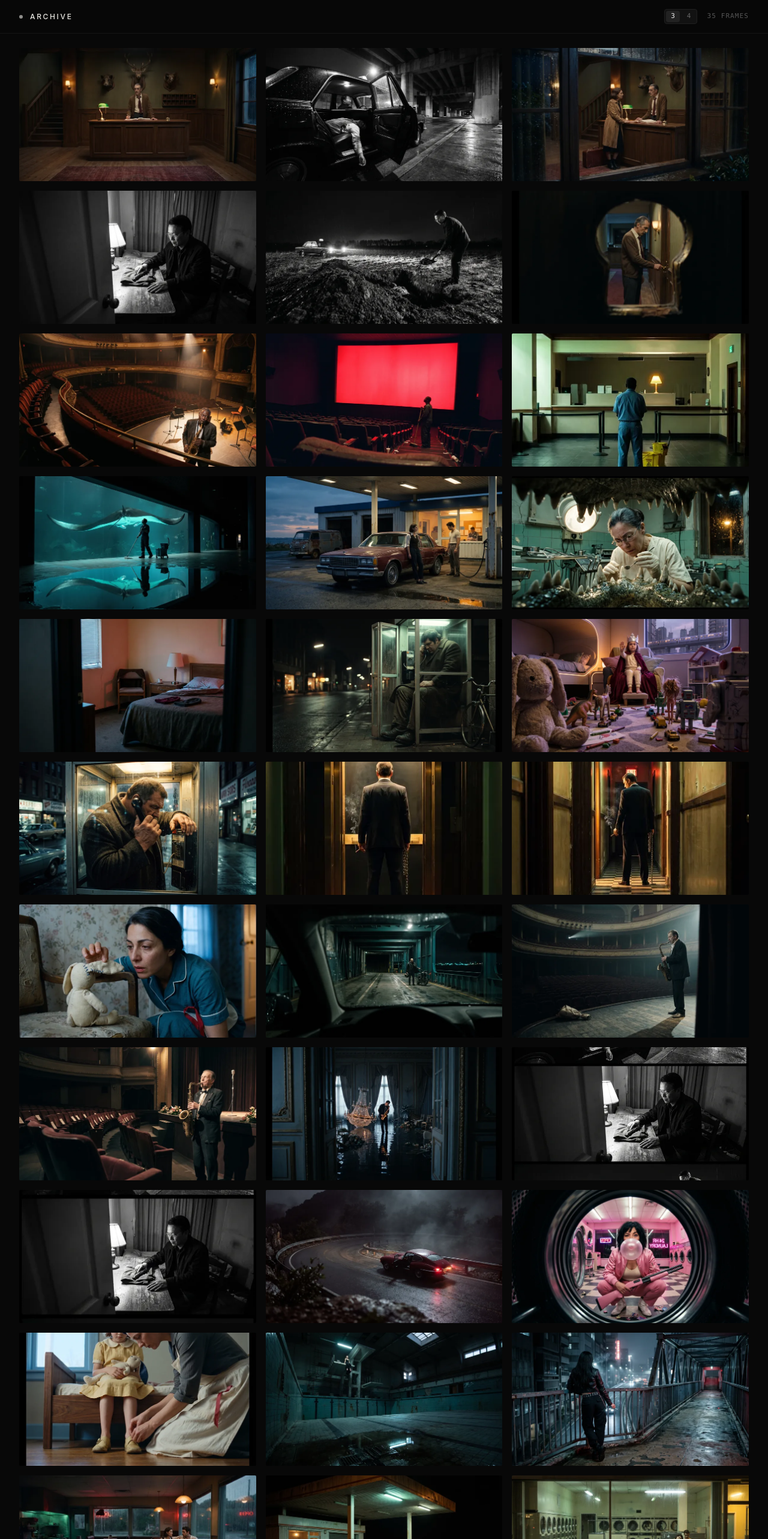
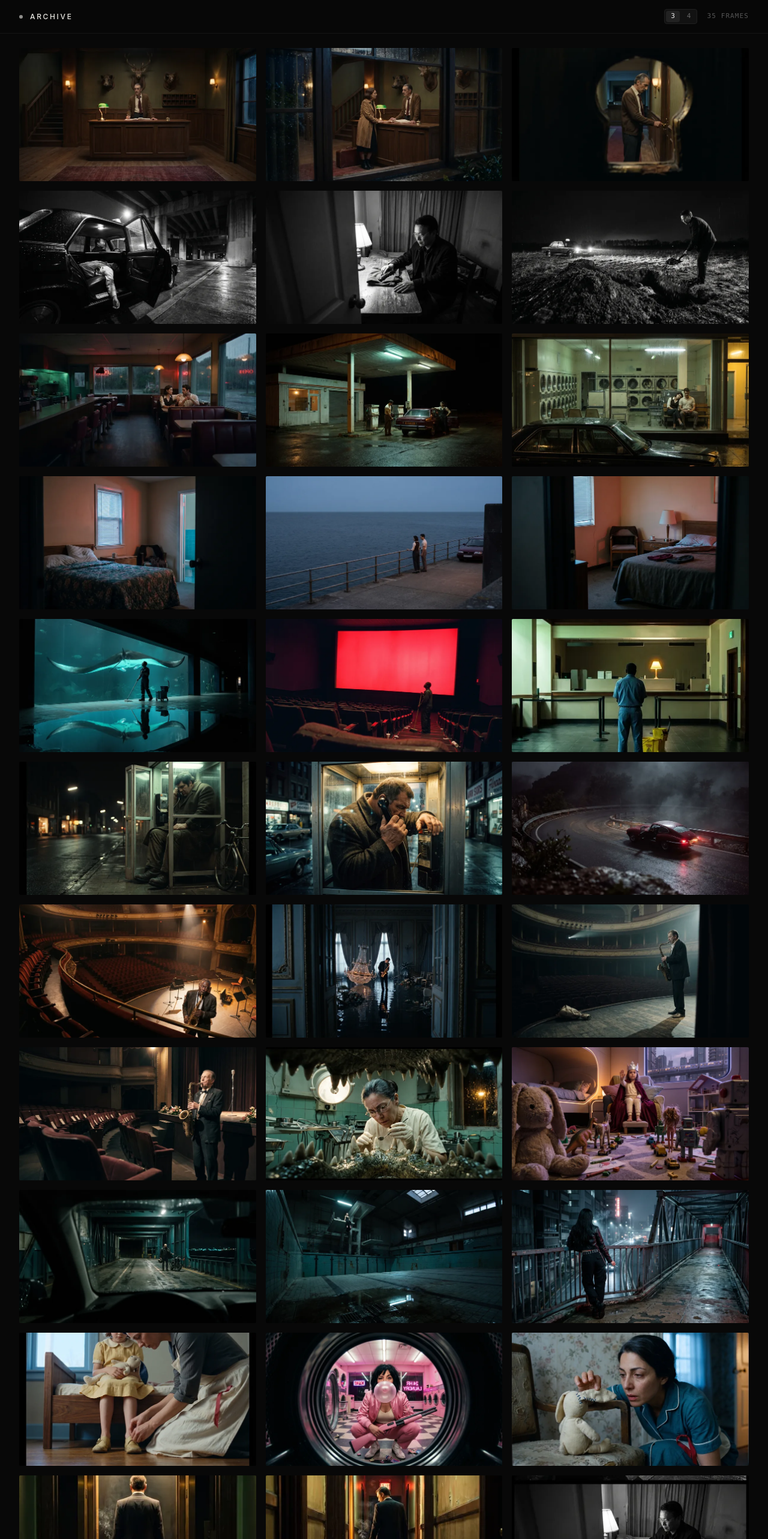
Before and after one commit to alielmayyah/dreamscape9k, a React (Vite) app in the folder code/: page / in a window 1280 px wide. Shown: the top 2566 px of the page at 60% size. Built offline with nearby package versions, Linux system fonts and the light colour scheme.

Commit message:
style: remove hover text and group series side-by-side without theme names

```diff
--- a/code/src/components/ArtworkItem.tsx
+++ b/code/src/components/ArtworkItem.tsx
@@ -27,7 +27,7 @@ export const ArtworkItem: React.FC<ArtworkItemProps> = ({
           onSelect(artwork, index);
         }
       }}
-      aria-label={`View ${artwork.title}`}
+      aria-label={`View frame ${index + 1}`}
       className="group relative aspect-[16/9] w-full overflow-hidden rounded-[2px] bg-[#0e0e0e] cursor-pointer select-none focus:outline-none focus:ring-1 focus:ring-[#888]"
     >
       {/* Skeleton / Placeholder */}
@@ -38,7 +38,7 @@ export const ArtworkItem: React.FC<ArtworkItemProps> = ({
       {/* Image */}
       <img
         src={artwork.thumb || artwork.src}
-        alt={artwork.alt || artwork.title}
+        alt={artwork.alt || `Frame ${index + 1}`}
         onLoad={() => setLoaded(true)}
         loading={priority ? 'eager' : 'lazy'}
         decoding="async"
@@ -46,16 +46,6 @@ export const ArtworkItem: React.FC<ArtworkItemProps> = ({
           loaded ? 'opacity-100' : 'opacity-0'
         } transition-opacity duration-300`}
       />
-
-      {/* Discreet Hover Vignette & Tiny Title */}
-      <div className="absolute inset-0 bg-gradient-to-t from-black/75 via-transparent to-transparent opacity-0 group-hover:opacity-100 transition-opacity duration-300 flex items-end justify-between p-3.5 pointer-events-none">
-        <span className="text-[12px] text-[#ededed] font-light tracking-wide truncate max-w-[80%]">
-          {artwork.title}
-        </span>
-        <span className="text-[10px] text-[#888] font-mono tracking-wider">
-          {String(index + 1).padStart(2, '0')}
-        </span>
-      </div>
     </div>
   );
 };
--- a/code/src/data/artworks.ts
+++ b/code/src/data/artworks.ts
@@ -3,352 +3,352 @@ import { Artwork } from '../types/artwork';
 export const ARTWORKS_DATA: Artwork[] = [
   {
     "id": "frame-001",
-    "title": "The Hotel Owner",
+    "title": "Frame 001",
     "src": "images/artwork/01_Hotel_Owner.jpg",
     "thumb": "images/thumbs/01_Hotel_Owner.webp",
-    "alt": "The Hotel Owner",
+    "alt": "Cinematic frame 001",
     "aspectRatio": "16:9",
     "width": 2752,
     "height": 1536
   },
   {
     "id": "frame-002",
-    "title": "The Night Fare",
-    "src": "images/artwork/01_The_Taxi.jpg",
-    "thumb": "images/thumbs/01_The_Taxi.webp",
-    "alt": "The Night Fare",
+    "title": "Frame 002",
+    "src": "images/artwork/02_The_Guest.jpg",
+    "thumb": "images/thumbs/02_The_Guest.webp",
+    "alt": "Cinematic frame 002",
     "aspectRatio": "16:9",
     "width": 2752,
     "height": 1536
   },
   {
     "id": "frame-003",
-    "title": "The Corridor",
-    "src": "images/artwork/02_The_Guest.jpg",
-    "thumb": "images/thumbs/02_The_Guest.webp",
-    "alt": "The Corridor",
+    "title": "Frame 003",
+    "src": "images/artwork/03_The_Keyhole.jpg",
+    "thumb": "images/thumbs/03_The_Keyhole.webp",
+    "alt": "Cinematic frame 003",
     "aspectRatio": "16:9",
     "width": 2752,
     "height": 1536
   },
   {
     "id": "frame-004",
-    "title": "The Trunk",
-    "src": "images/artwork/02_The_Preparation.jpg",
-    "thumb": "images/thumbs/02_The_Preparation.webp",
-    "alt": "The Trunk",
+    "title": "Frame 004",
+    "src": "images/artwork/01_The_Taxi.jpg",
+    "thumb": "images/thumbs/01_The_Taxi.webp",
+    "alt": "Cinematic frame 004",
     "aspectRatio": "16:9",
     "width": 2752,
     "height": 1536
   },
   {
     "id": "frame-005",
-    "title": "The Burial",
-    "src": "images/artwork/03_The_Burial.jpg",
-    "thumb": "images/thumbs/03_The_Burial.webp",
-    "alt": "The Burial",
+    "title": "Frame 005",
+    "src": "images/artwork/02_The_Preparation.jpg",
+    "thumb": "images/thumbs/02_The_Preparation.webp",
+    "alt": "Cinematic frame 005",
     "aspectRatio": "16:9",
     "width": 2752,
     "height": 1536
   },
   {
     "id": "frame-006",
-    "title": "The Keyhole",
-    "src": "images/artwork/03_The_Keyhole.jpg",
-    "thumb": "images/thumbs/03_The_Keyhole.webp",
-    "alt": "The Keyhole",
+    "title": "Frame 006",
+    "src": "images/artwork/03_The_Burial.jpg",
+    "thumb": "images/thumbs/03_The_Burial.webp",
+    "alt": "Cinematic frame 006",
     "aspectRatio": "16:9",
     "width": 2752,
     "height": 1536
   },
   {
     "id": "frame-007",
-    "title": "The Blind Virtuoso",
-    "src": "images/artwork/Blind_man_playing_saxophone_8c4ad347_2K.jpg",
-    "thumb": "images/thumbs/Blind_man_playing_saxophone_8c4ad347_2K.webp",
-    "alt": "The Blind Virtuoso",
+    "title": "Frame 007",
+    "src": "images/artwork/diner_wide.png",
+    "thumb": "images/thumbs/diner_wide.webp",
+    "alt": "Cinematic frame 007",
     "aspectRatio": "16:9",
-    "width": 2752,
-    "height": 1536
+    "width": 3840,
+    "height": 2144
   },
   {
     "id": "frame-008",
-    "title": "The Red Monolith",
-    "src": "images/artwork/Cleaner_standing_before_red_screen_9c0e8adf_2K.jpg",
-    "thumb": "images/thumbs/Cleaner_standing_before_red_screen_9c0e8adf_2K.webp",
-    "alt": "The Red Monolith",
+    "title": "Frame 008",
+    "src": "images/artwork/gas_station.png",
+    "thumb": "images/thumbs/gas_station.webp",
+    "alt": "Cinematic frame 008",
     "aspectRatio": "16:9",
-    "width": 2752,
-    "height": 1536
+    "width": 3840,
+    "height": 2144
   },
   {
     "id": "frame-009",
-    "title": "The Marble Lobby",
-    "src": "images/artwork/Cleaner_standing_in_bank_lobby_2K_20261025213634.jpg",
-    "thumb": "images/thumbs/Cleaner_standing_in_bank_lobby_2K_20261025213634.webp",
-    "alt": "The Marble Lobby",
-    "aspectRatio": "9:16",
-    "width": 1536,
-    "height": 2752
+    "title": "Frame 009",
+    "src": "images/artwork/laundromat.png",
+    "thumb": "images/thumbs/laundromat.webp",
+    "alt": "Cinematic frame 009",
+    "aspectRatio": "16:9",
+    "width": 3840,
+    "height": 2144
   },
   {
     "id": "frame-010",
-    "title": "The Manta Observation",
-    "src": "images/artwork/Cleaner_watches_manta_ray_8aedc3d1_2K.jpg",
-    "thumb": "images/thumbs/Cleaner_watches_manta_ray_8aedc3d1_2K.webp",
-    "alt": "The Manta Observation",
+    "title": "Frame 010",
+    "src": "images/artwork/motel.png",
+    "thumb": "images/thumbs/motel.webp",
+    "alt": "Cinematic frame 010",
     "aspectRatio": "16:9",
-    "width": 2752,
-    "height": 1536
+    "width": 3840,
+    "height": 2144
   },
   {
     "id": "frame-011",
-    "title": "The Waypoint",
-    "src": "images/artwork/Couple_fueling_car_at_station_2K_20261026201551.jpg",
-    "thumb": "images/thumbs/Couple_fueling_car_at_station_2K_20261026201551.webp",
-    "alt": "The Waypoint",
+    "title": "Frame 011",
+    "src": "images/artwork/pier.png",
+    "thumb": "images/thumbs/pier.webp",
+    "alt": "Cinematic frame 011",
     "aspectRatio": "16:9",
-    "width": 2752,
-    "height": 1536
+    "width": 3840,
+    "height": 2144
   },
   {
     "id": "frame-012",
-    "title": "The Examination",
-    "src": "images/artwork/Dentist_examines_crocodile_teeth_1042c9dd_2K.jpg",
-    "thumb": "images/thumbs/Dentist_examines_crocodile_teeth_1042c9dd_2K.webp",
-    "alt": "The Examination",
+    "title": "Frame 012",
+    "src": "images/artwork/Empty_motel_room_at_dawn_2K_20261026175801.jpg",
+    "thumb": "images/thumbs/Empty_motel_room_at_dawn_2K_20261026175801.webp",
+    "alt": "Cinematic frame 012",
     "aspectRatio": "16:9",
     "width": 2752,
     "height": 1536
   },
   {
     "id": "frame-013",
-    "title": "Motel at Dawn",
-    "src": "images/artwork/Empty_motel_room_at_dawn_2K_20261026175801.jpg",
-    "thumb": "images/thumbs/Empty_motel_room_at_dawn_2K_20261026175801.webp",
-    "alt": "Motel at Dawn",
+    "title": "Frame 013",
+    "src": "images/artwork/Cleaner_watches_manta_ray_8aedc3d1_2K.jpg",
+    "thumb": "images/thumbs/Cleaner_watches_manta_ray_8aedc3d1_2K.webp",
+    "alt": "Cinematic frame 013",
     "aspectRatio": "16:9",
     "width": 2752,
     "height": 1536
   },
   {
     "id": "frame-014",
-    "title": "The Phone Booth I",
-    "src": "images/artwork/Giant_man_using_phone_booth_d05b8b59_2K.jpg",
-    "thumb": "images/thumbs/Giant_man_using_phone_booth_d05b8b59_2K.webp",
-    "alt": "The Phone Booth I",
+    "title": "Frame 014",
+    "src": "images/artwork/Cleaner_standing_before_red_screen_9c0e8adf_2K.jpg",
+    "thumb": "images/thumbs/Cleaner_standing_before_red_screen_9c0e8adf_2K.webp",
+    "alt": "Cinematic frame 014",
     "aspectRatio": "16:9",
     "width": 2752,
     "height": 1536
   },
   {
     "id": "frame-015",
-    "title": "The Royal Decree",
-    "src": "images/artwork/Girl_issuing_royal_command_7aedcbd5_2K.jpg",
-    "thumb": "images/thumbs/Girl_issuing_royal_command_7aedcbd5_2K.webp",
-    "alt": "The Royal Decree",
-    "aspectRatio": "16:9",
-    "width": 2752,
-    "height": 1536
+    "title": "Frame 015",
+    "src": "images/artwork/Cleaner_standing_in_bank_lobby_2K_20261025213634.jpg",
+    "thumb": "images/thumbs/Cleaner_standing_in_bank_lobby_2K_20261025213634.webp",
+    "alt": "Cinematic frame 015",
+    "aspectRatio": "9:16",
+    "width": 1536,
+    "height": 2752
   },
   {
     "id": "frame-016",
-    "title": "The Phone Booth II",
-    "src": "images/artwork/Large_man_using_phone_booth_90f031b6_2K.jpg",
-    "thumb": "images/thumbs/Large_man_using_phone_booth_90f031b6_2K.webp",
-    "alt": "The Phone Booth II",
+    "title": "Frame 016",
+    "src": "images/artwork/Giant_man_using_phone_booth_d05b8b59_2K.jpg",
+    "thumb": "images/thumbs/Giant_man_using_phone_booth_d05b8b59_2K.webp",
+    "alt": "Cinematic frame 016",
     "aspectRatio": "16:9",
     "width": 2752,
     "height": 1536
   },
   {
     "id": "frame-017",
-    "title": "Between Floors",
-    "src": "images/artwork/Man_standing_in_elevator_2K_20261025214917.jpg",
-    "thumb": "images/thumbs/Man_standing_in_elevator_2K_20261025214917.webp",
-    "alt": "Between Floors",
-    "aspectRatio": "9:16",
-    "width": 1536,
-    "height": 2752
+    "title": "Frame 017",
+    "src": "images/artwork/Large_man_using_phone_booth_90f031b6_2K.jpg",
+    "thumb": "images/thumbs/Large_man_using_phone_booth_90f031b6_2K.webp",
+    "alt": "Cinematic frame 017",
+    "aspectRatio": "16:9",
+    "width": 2752,
+    "height": 1536
   },
   {
     "id": "frame-018",
-    "title": "The Red Hallway",
-    "src": "images/artwork/Man_standing_in_restaurant_hallway_2K_20261025212734.jpg",
-    "thumb": "images/thumbs/Man_standing_in_restaurant_hallway_2K_20261025212734.webp",
-    "alt": "The Red Hallway",
-    "aspectRatio": "9:16",
-    "width": 1536,
-    "height": 2752
+    "title": "Frame 018",
+    "src": "images/artwork/Vintage_sports_car_on_road_399544d4_2K.jpg",
+    "thumb": "images/thumbs/Vintage_sports_car_on_road_399544d4_2K.webp",
+    "alt": "Cinematic frame 018",
+    "aspectRatio": "16:9",
+    "width": 2752,
+    "height": 1536
   },
   {
     "id": "frame-019",
-    "title": "The Seamstress",
-    "src": "images/artwork/Mara_examining_repaired_cloth_ra__2K_20261026154918.jpg",
-    "thumb": "images/thumbs/Mara_examining_repaired_cloth_ra__2K_20261026154918.webp",
-    "alt": "The Seamstress",
+    "title": "Frame 019",
+    "src": "images/artwork/Blind_man_playing_saxophone_8c4ad347_2K.jpg",
+    "thumb": "images/thumbs/Blind_man_playing_saxophone_8c4ad347_2K.webp",
+    "alt": "Cinematic frame 019",
     "aspectRatio": "16:9",
     "width": 2752,
     "height": 1536
   },
   {
     "id": "frame-020",
-    "title": "Ferry Crossing",
-    "src": "images/artwork/Motorcyclist_standing_on_ferry_deck_e65a98f8_2K.jpg",
-    "thumb": "images/thumbs/Motorcyclist_standing_on_ferry_deck_e65a98f8_2K.webp",
-    "alt": "Ferry Crossing",
+    "title": "Frame 020",
+    "src": "images/artwork/Saxophonist_playing_in_flooded_b__9f5c6de1_2K.jpg",
+    "thumb": "images/thumbs/Saxophonist_playing_in_flooded_b__9f5c6de1_2K.webp",
+    "alt": "Cinematic frame 020",
     "aspectRatio": "16:9",
     "width": 2752,
     "height": 1536
   },
   {
     "id": "frame-021",
-    "title": "Solitary Rehearsal I",
+    "title": "Frame 021",
     "src": "images/artwork/Saxophonist_playing_in_empty_the__9a7bc80f_2K.jpg",
     "thumb": "images/thumbs/Saxophonist_playing_in_empty_the__9a7bc80f_2K.webp",
-    "alt": "Solitary Rehearsal I",
+    "alt": "Cinematic frame 021",
     "aspectRatio": "16:9",
     "width": 2752,
     "height": 1536
   },
   {
     "id": "frame-022",
-    "title": "Solitary Rehearsal II",
+    "title": "Frame 022",
     "src": "images/artwork/Saxophonist_playing_in_empty_the__f2e9faeb_2K.jpg",
     "thumb": "images/thumbs/Saxophonist_playing_in_empty_the__f2e9faeb_2K.webp",
-    "alt": "Solitary Rehearsal II",
+    "alt": "Cinematic frame 022",
     "aspectRatio": "16:9",
     "width": 2752,
     "height": 1536
   },
   {
     "id": "frame-023",
-    "title": "Submerged Suite",
-    "src": "images/artwork/Saxophonist_playing_in_flooded_b__9f5c6de1_2K.jpg",
-    "thumb": "images/thumbs/Saxophonist_playing_in_flooded_b__9f5c6de1_2K.webp",
-    "alt": "Submerged Suite",
+    "title": "Frame 023",
+    "src": "images/artwork/Dentist_examines_crocodile_teeth_1042c9dd_2K.jpg",
+    "thumb": "images/thumbs/Dentist_examines_crocodile_teeth_1042c9dd_2K.webp",
+    "alt": "Cinematic frame 023",
     "aspectRatio": "16:9",
     "width": 2752,
     "height": 1536
   },
   {
     "id": "frame-024",
-    "title": "The Taxi: Contact Sheet",
-    "src": "images/artwork/TAXI_Instagram_Grid_1080x1350.jpg",
-    "thumb": "images/thumbs/TAXI_Instagram_Grid_1080x1350.webp",
-    "alt": "The Taxi: Contact Sheet",
-    "aspectRatio": "4:5",
-    "width": 1080,
-    "height": 1350
+    "title": "Frame 024",
+    "src": "images/artwork/Girl_issuing_royal_command_7aedcbd5_2K.jpg",
+    "thumb": "images/thumbs/Girl_issuing_royal_command_7aedcbd5_2K.webp",
+    "alt": "Cinematic frame 024",
+    "aspectRatio": "16:9",
+    "width": 2752,
+    "height": 1536
   },
   {
     "id": "frame-025",
-    "title": "The Taxi: Triptych Column",
-    "src": "images/artwork/TAXI_Instagram_Story_1080x1920.jpg",
-    "thumb": "images/thumbs/TAXI_Instagram_Story_1080x1920.webp",
-    "alt": "The Taxi: Triptych Column",
-    "aspectRatio": "9:16",
-    "width": 1080,
-    "height": 1920
+    "title": "Frame 025",
+    "src": "images/artwork/Motorcyclist_standing_on_ferry_deck_e65a98f8_2K.jpg",
+    "thumb": "images/thumbs/Motorcyclist_standing_on_ferry_deck_e65a98f8_2K.webp",
+    "alt": "Cinematic frame 025",
+    "aspectRatio": "16:9",
+    "width": 2752,
+    "height": 1536
   },
   {
     "id": "frame-026",
-    "title": "Gran Turismo",
-    "src": "images/artwork/Vintage_sports_car_on_road_399544d4_2K.jpg",
-    "thumb": "images/thumbs/Vintage_sports_car_on_road_399544d4_2K.webp",
-    "alt": "Gran Turismo",
+    "title": "Frame 026",
+    "src": "images/artwork/Woman_sitting_on_diving_platform_28257862_2K.jpg",
+    "thumb": "images/thumbs/Woman_sitting_on_diving_platform_28257862_2K.webp",
+    "alt": "Cinematic frame 026",
     "aspectRatio": "16:9",
     "width": 2752,
     "height": 1536
   },
   {
     "id": "frame-027",
-    "title": "Bubblegum Noir",
-    "src": "images/artwork/Woman_blowing_bubblegum_with_sho__323f6334_2K.jpg",
-    "thumb": "images/thumbs/Woman_blowing_bubblegum_with_sho__323f6334_2K.webp",
-    "alt": "Bubblegum Noir",
+    "title": "Frame 027",
+    "src": "images/artwork/Woman_smoking_on_bridge_2K_20261027211349.jpg",
+    "thumb": "images/thumbs/Woman_smoking_on_bridge_2K_20261027211349.webp",
+    "alt": "Cinematic frame 027",
     "aspectRatio": "16:9",
     "width": 2752,
     "height": 1536
   },
   {
     "id": "frame-028",
-    "title": "Velvet Ritual",
+    "title": "Frame 028",
     "src": "images/artwork/Woman_fastening_shoe_on_girl_2K_20261026154816.jpg",
     "thumb": "images/thumbs/Woman_fastening_shoe_on_girl_2K_20261026154816.webp",
-    "alt": "Velvet Ritual",
+    "alt": "Cinematic frame 028",
     "aspectRatio": "16:9",
     "width": 2752,
     "height": 1536
   },
   {
     "id": "frame-029",
-    "title": "The Diving Platform",
-    "src": "images/artwork/Woman_sitting_on_diving_platform_28257862_2K.jpg",
-    "thumb": "images/thumbs/Woman_sitting_on_diving_platform_28257862_2K.webp",
-    "alt": "The Diving Platform",
+    "title": "Frame 029",
+    "src": "images/artwork/Woman_blowing_bubblegum_with_sho__323f6334_2K.jpg",
+    "thumb": "images/thumbs/Woman_blowing_bubblegum_with_sho__323f6334_2K.webp",
+    "alt": "Cinematic frame 029",
     "aspectRatio": "16:9",
     "width": 2752,
     "height": 1536
   },
   {
     "id": "frame-030",
-    "title": "The River Bridge",
-    "src": "images/artwork/Woman_smoking_on_bridge_2K_20261027211349.jpg",
-    "thumb": "images/thumbs/Woman_smoking_on_bridge_2K_20261027211349.webp",
-    "alt": "The River Bridge",
+    "title": "Frame 030",
+    "src": "images/artwork/Mara_examining_repaired_cloth_ra__2K_20261026154918.jpg",
+    "thumb": "images/thumbs/Mara_examining_repaired_cloth_ra__2K_20261026154918.webp",
+    "alt": "Cinematic frame 030",
     "aspectRatio": "16:9",
     "width": 2752,
     "height": 1536
   },
   {
     "id": "frame-031",
-    "title": "Midnight Diner",
-    "src": "images/artwork/diner_wide.png",
-    "thumb": "images/thumbs/diner_wide.webp",
-    "alt": "Midnight Diner",
-    "aspectRatio": "16:9",
-    "width": 3840,
-    "height": 2144
+    "title": "Frame 031",
+    "src": "images/artwork/Man_standing_in_elevator_2K_20261025214917.jpg",
+    "thumb": "images/thumbs/Man_standing_in_elevator_2K_20261025214917.webp",
+    "alt": "Cinematic frame 031",
+    "aspectRatio": "9:16",
+    "width": 1536,
+    "height": 2752
   },
   {
     "id": "frame-032",
-    "title": "Neon Fuel Station",
-    "src": "images/artwork/gas_station.png",
-    "thumb": "images/thumbs/gas_station.webp",
-    "alt": "Neon Fuel Station",
-    "aspectRatio": "16:9",
-    "width": 3840,
-    "height": 2144
+    "title": "Frame 032",
+    "src": "images/artwork/Man_standing_in_restaurant_hallway_2K_20261025212734.jpg",
+    "thumb": "images/thumbs/Man_standing_in_restaurant_hallway_2K_20261025212734.webp",
+    "alt": "Cinematic frame 032",
+    "aspectRatio": "9:16",
+    "width": 1536,
+    "height": 2752
   },
   {
     "id": "frame-033",
-    "title": "24-Hour Laundromat",
-    "src": "images/artwork/laundromat.png",
-    "thumb": "images/thumbs/laundromat.webp",
-    "alt": "24-Hour Laundromat",
-    "aspectRatio": "16:9",
-    "width": 3840,
-    "height": 2144
+    "title": "Frame 033",
+    "src": "images/artwork/TAXI_Instagram_Story_1080x1920.jpg",
+    "thumb": "images/thumbs/TAXI_Instagram_Story_1080x1920.webp",
+    "alt": "Cinematic frame 033",
+    "aspectRatio": "9:16",
+    "width": 1080,
+    "height": 1920
   },
   {
     "id": "frame-034",
-    "title": "Bates Vista Motel",
-    "src": "images/artwork/motel.png",
-    "thumb": "images/thumbs/motel.webp",
-    "alt": "Bates Vista Motel",
+    "title": "Frame 034",
+    "src": "images/artwork/Couple_fueling_car_at_station_2K_20261026201551.jpg",
+    "thumb": "images/thumbs/Couple_fueling_car_at_station_2K_20261026201551.webp",
+    "alt": "Cinematic frame 034",
     "aspectRatio": "16:9",
-    "width": 3840,
-    "height": 2144
+    "width": 2752,
+    "height": 1536
   },
   {
     "id": "frame-035",
-    "title": "The Solitary Pier",
-    "src": "images/artwork/pier.png",
-    "thumb": "images/thumbs/pier.webp",
-    "alt": "The Solitary Pier",
-    "aspectRatio": "16:9",
-    "width": 3840,
-    "height": 2144
+    "title": "Frame 035",
+    "src": "images/artwork/TAXI_Instagram_Grid_1080x1350.jpg",
+    "thumb": "images/thumbs/TAXI_Instagram_Grid_1080x1350.webp",
+    "alt": "Cinematic frame 035",
+    "aspectRatio": "0.8:1",
+    "width": 1080,
+    "height": 1350
   }
 ];
```
Also changed, not shown: code/src/components/ArtworkLightbox.tsx (+9 -11 lines), 2 other files (tests, documents, lock files or other folders).
